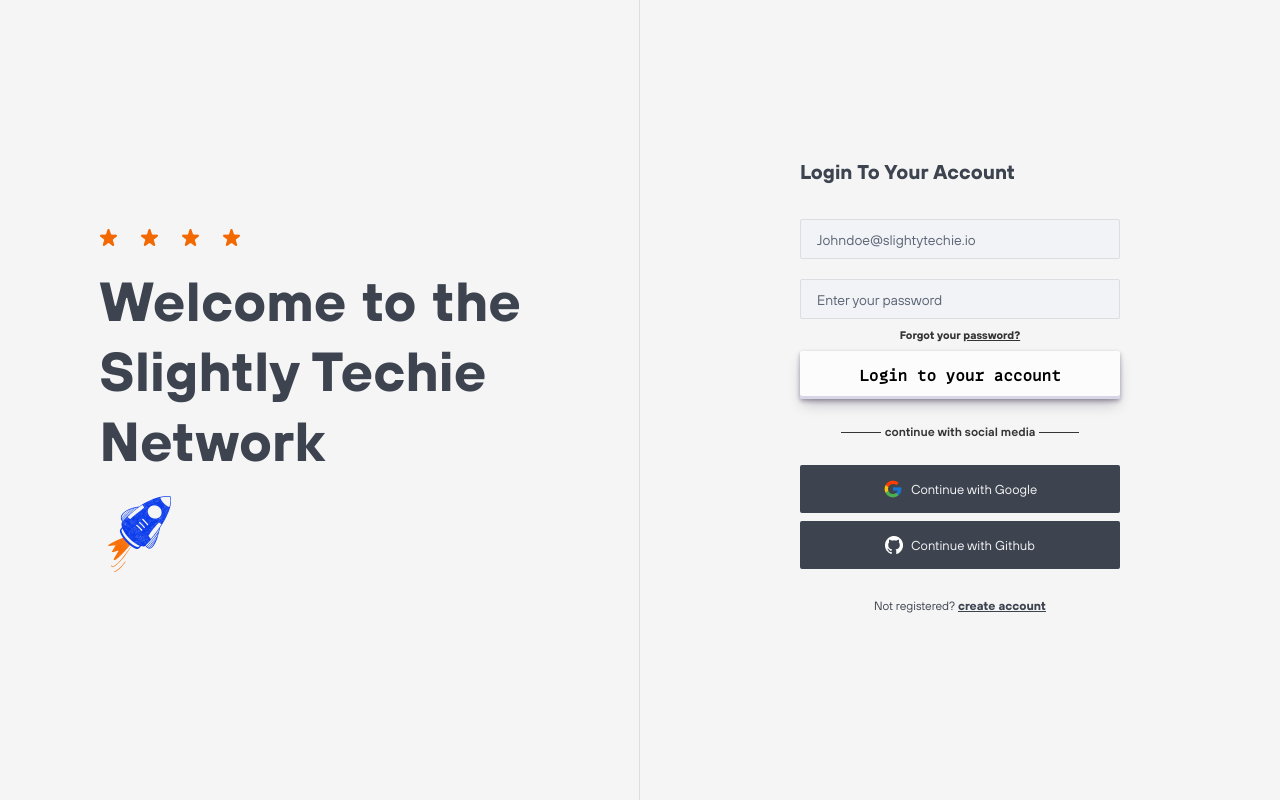
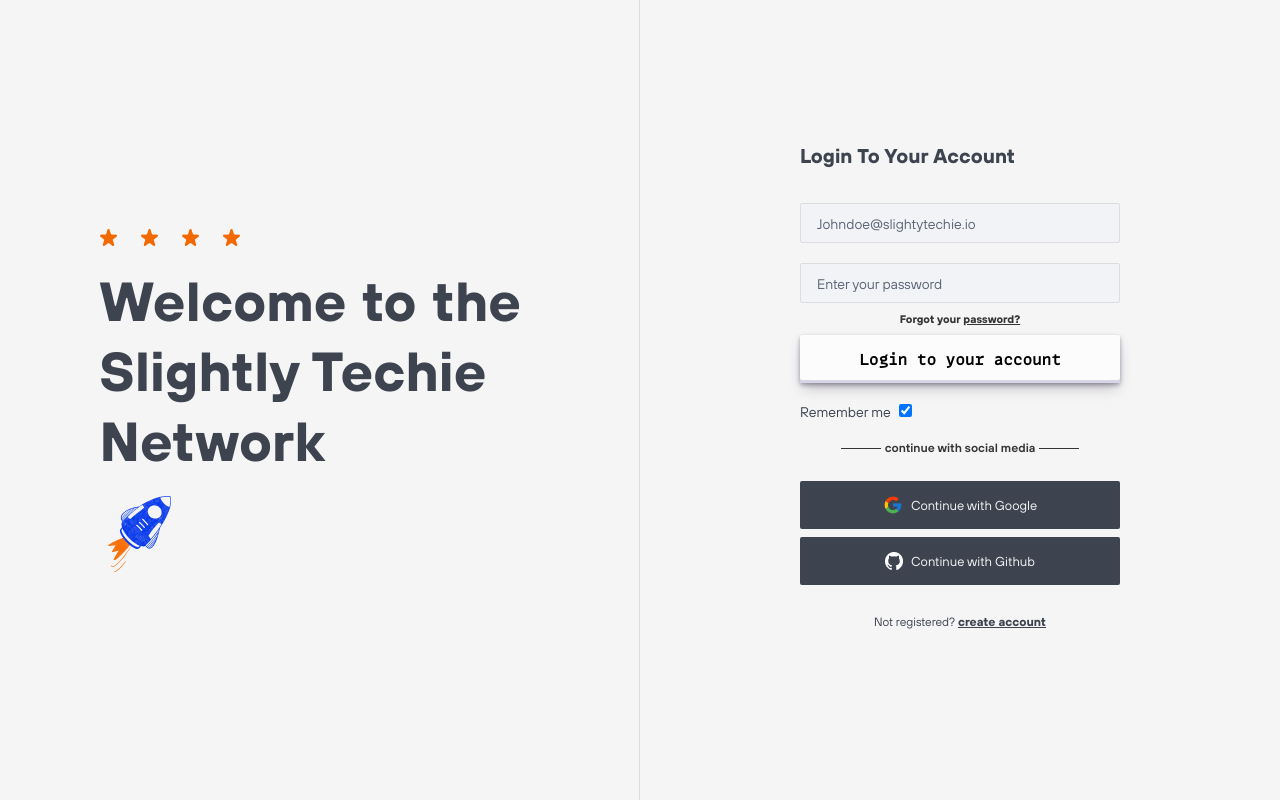
Before and after one commit to Slightly-Techie/crm-web, a React (Create React App) app: page /login in a window 1280 px wide. Built offline with nearby package versions, Linux system fonts and the light colour scheme; no server answers.

Commit message:
Remember me UI

```diff
--- a/src/pages/auth/Login/login.tsx
+++ b/src/pages/auth/Login/login.tsx
@@ -20,7 +20,7 @@ interface ResponseDataError {
 }
 
 function Login() {
-  const { setAuth } = useAuthContext();
+  const { setAuth, setPersist, persist } = useAuthContext();
   const {
     register,
     handleSubmit,
@@ -45,7 +45,6 @@ function Login() {
       navigate(from, { replace: true });
     } catch (error) {
       const err = error as AxiosError;
-      console.log(err.response?.data);
       const response_data = err.response?.data as ResponseDataError;
       setResponseError(response_data?.detail);
     } finally {
@@ -141,7 +140,20 @@ function Login() {
               Login to your account
             </button>
 
-            <div className="flex items-center my-6 gap-1">
+            <div className="w-full pt-4">
+              <label htmlFor="remember-checkbox" className="text-sm">
+                Remember me
+              </label>
+              <input
+                type="checkbox"
+                id="remember-checkbox"
+                className="ml-2"
+                checked={persist}
+                onChange={() => setPersist(!persist)}
+              />
+            </div>
+
+            <div className="flex items-center mb-6 my-4 gap-1">
               <hr className="w-[2.5rem] border-[#353535]" />
               <p className="text-[#353535] text-[12px] font-semibold">
                 continue with social media
--- a/src/pages/auth/Signup/signup.tsx
+++ b/src/pages/auth/Signup/signup.tsx
@@ -5,6 +5,7 @@ import githubLogo from "../../../assets/icons/Github-logo.png";
 import googleLogo from "../../../assets/icons/Google-logo.png";
 import { Link, useNavigate } from "react-router-dom";
 import { userRegister } from "../../../services/api";
+import { logToConsole } from "../../../utils";
 
 //defining data types to be used
 interface FormData {
@@ -45,7 +46,7 @@ function SignUp() {
         navigate("/login");
       })
       .catch((err) => {
-        console.log(err);
+        logToConsole(err);
       });
   });
 
@@ -143,7 +144,7 @@ function SignUp() {
               />
               {errors.phone_number && (
                 <p className="text-[#b92828] text-[12px]">
-                  Phone must be valid {errors.phone_number?.message}
+                  Phone number must be valid
                 </p>
               )}
             </div>
--- a/src/utils/index.ts
+++ b/src/utils/index.ts
@@ -1,5 +1,5 @@
-export const getLocalToken = () => {
-  const token = localStorage.getItem("st-token");
-
-  return token === null ? undefined : token;
+export const logToConsole = (message?: any, ...optionalParams: any[]) => {
+  if (process.env.NODE_ENV === "development") {
+    console.log(message, ...optionalParams);
+  }
 };
```
